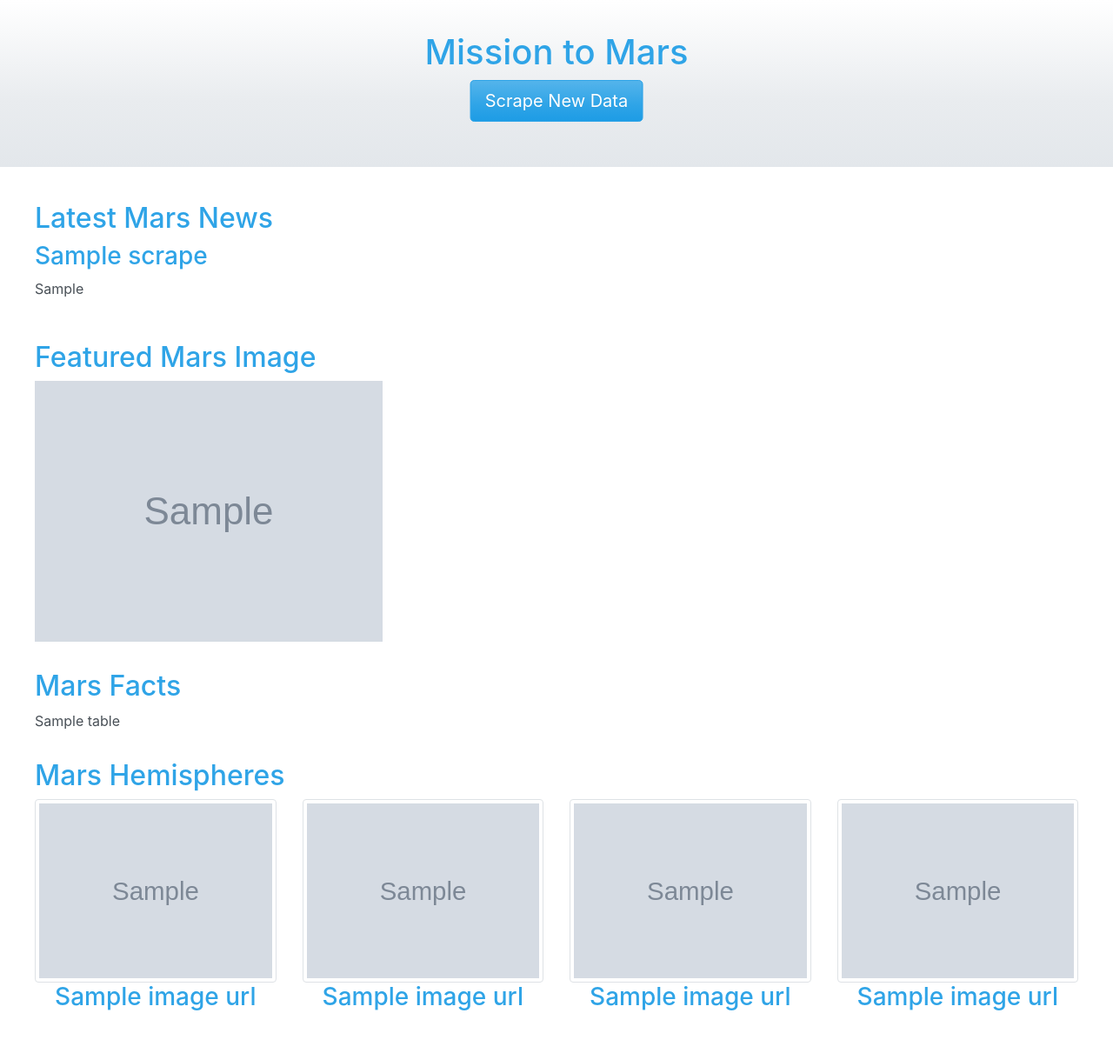
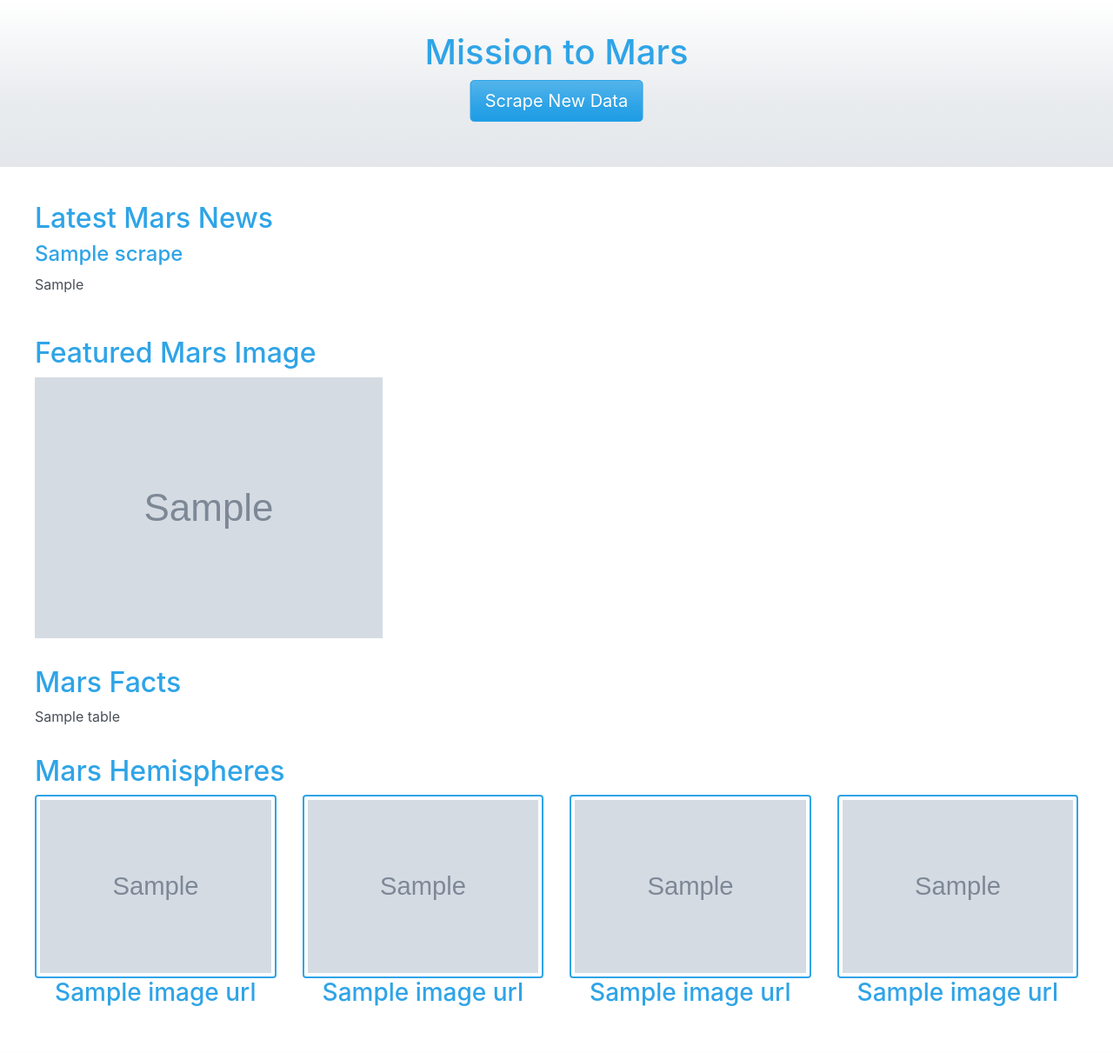
Before and after one commit to Abzraja/web-scraping-challenge, a Flask app: page / in a window 1280 px wide. Shown: the whole page at 87% size. After the commit the page ends 1157 px from the top, so only its background shows below. Run offline with Flask 2, Linux system fonts and the light colour scheme; grey boxes marked "Sample" are stand-in pictures; a database or web service that is not in the repository returns one stand-in record (values such as "Sample title"); some libraries are stand-ins or nearby versions.

Commit message:
small changes

```diff
--- a/Missions_to_Mars/templates/index.html
+++ b/Missions_to_Mars/templates/index.html
@@ -21,7 +21,7 @@
   <div class="container-fluid p-4">
     <div class="p-3">
       <h2>Latest Mars News</h2>
-      <h3>{{listings.news_title}}</h3>
+      <h4>{{listings.news_title}}</h4>
       <p>{{listings.news_p}}</p>
     </div>
     <div class="p-3">
@@ -38,19 +38,19 @@
       <h2>Mars Hemispheres</h2>
       <div class="row row-cols-1 row-cols-sm-2 row-cols-md-4">
         <div class="col text-center">
-        <img class="img-fluid img-thumbnail" src={{listings.image_urls[0]["img_url"]}}>
+        <img class="img-fluid img-thumbnail border-primary border-2" src={{listings.image_urls[0]["img_url"]}}>
         <h3>{{listings.image_urls[0]["title"]}}</h3>
         </div>
         <div class="col text-center">
-        <img class="img-fluid img-thumbnail rounded mx-auto d-block" src={{listings.image_urls[1]["img_url"]}}>
+        <img class="img-fluid img-thumbnail border-primary border-2" src={{listings.image_urls[1]["img_url"]}}>
         <h3>{{listings.image_urls[1]["title"]}}</h3>
         </div>
         <div class="col text-center">
-        <img class="img-fluid img-thumbnail rounded mx-auto d-block" src={{listings.image_urls[2]["img_url"]}}>
+        <img class="img-fluid img-thumbnail border-primary border-2" src={{listings.image_urls[2]["img_url"]}}>
         <h3>{{listings.image_urls[2]["title"]}}</h3>
         </div>
         <div class="col text-center">
-        <img class="img-fluid img-thumbnail rounded mx-auto d-block" src={{listings.image_urls[3]["img_url"]}}>
+        <img class="img-fluid img-thumbnail border-primary border-2" src={{listings.image_urls[3]["img_url"]}}>
         <h3>{{listings.image_urls[3]["title"]}}</h3>
         </div>
 
```
